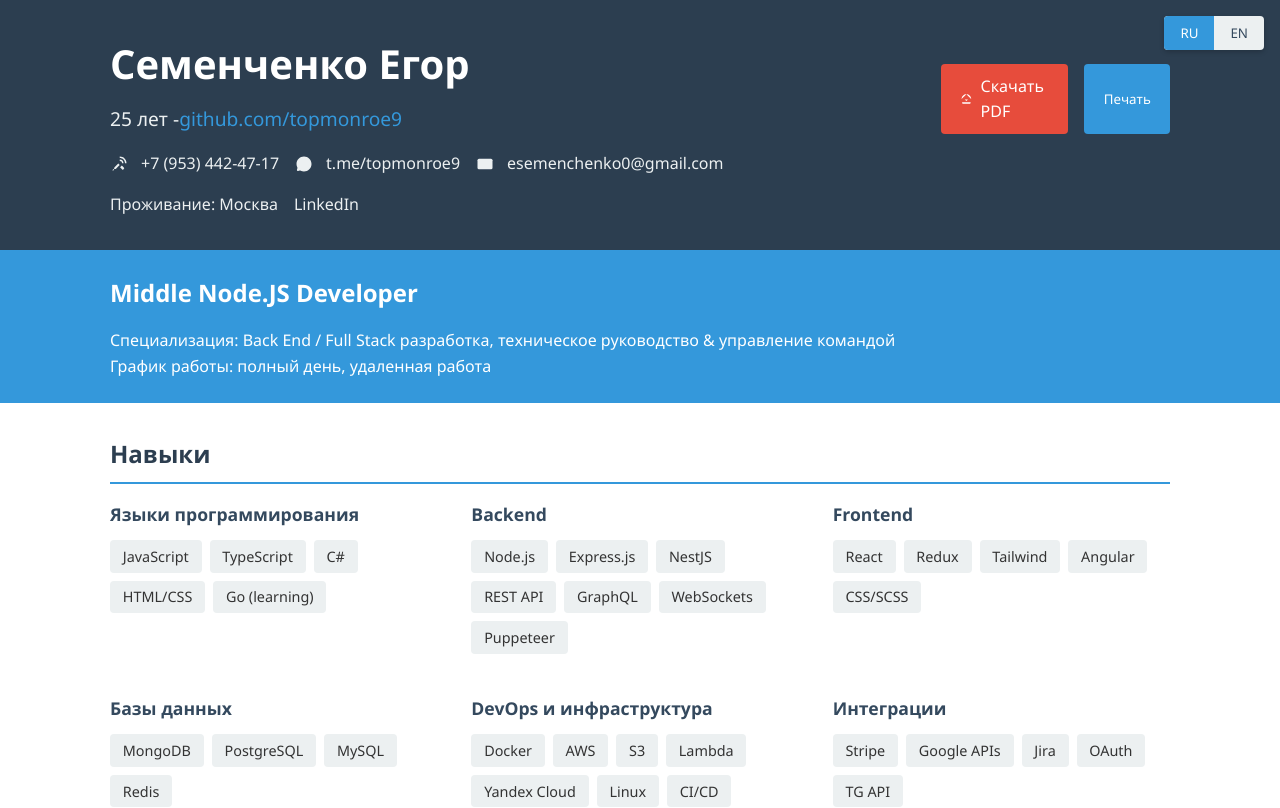
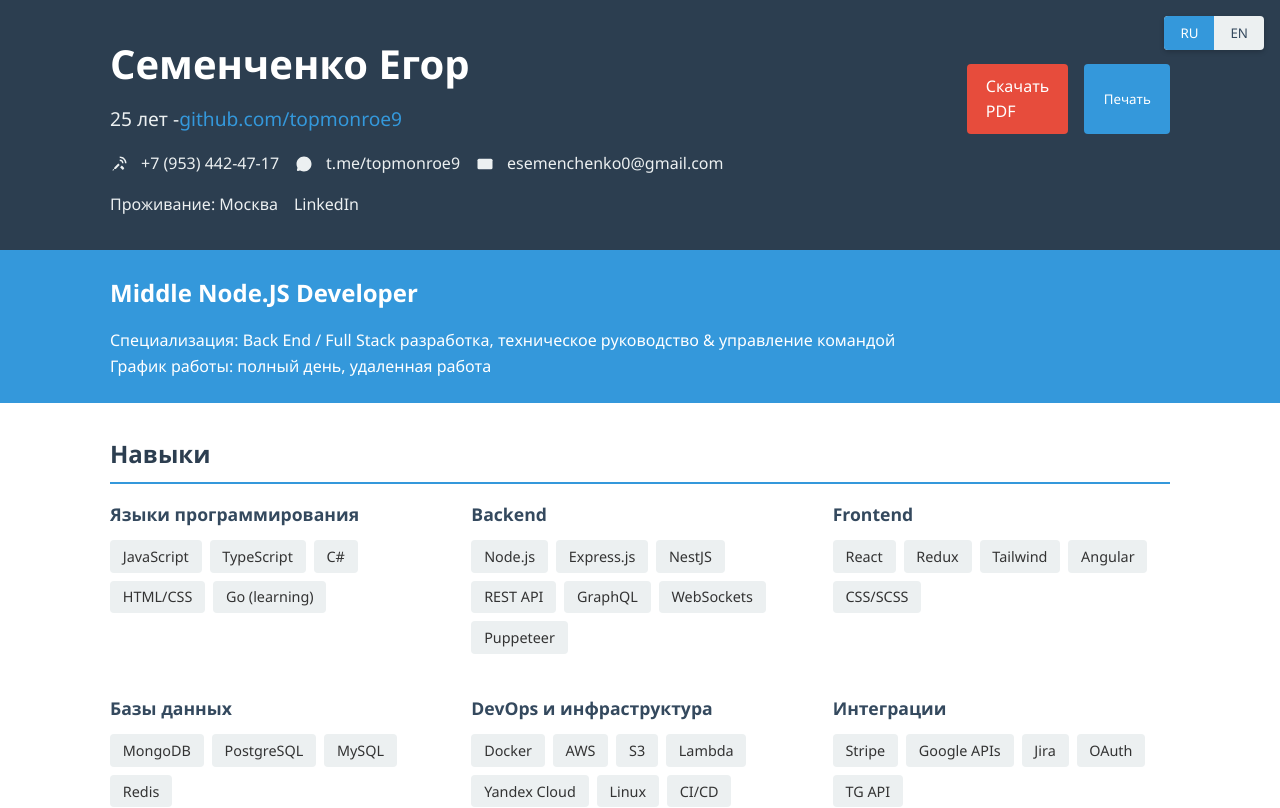
Before and after one commit to topmonroe9/topmonroe9.github.io, a React (Create React App) app: page / in a window 1280 px wide. Shown: the top 808 px of the page. Built offline with nearby package versions, Linux system fonts and the light colour scheme.

Commit message:
Implement download functionality for resume PDF based on language selection

```diff
--- a/src/App.js
+++ b/src/App.js
@@ -159,23 +159,13 @@ function Header() {
           </div>
           <div className="action-buttons">
             <a
-              href={`Egor Semenchenko NodeJS ${
-                language === "en" ? "EN" : ""
-              }.pdf`}
+              href="#"
               className="download-btn"
-              download
+              onClick={(e) => {
+                e.preventDefault();
+                handleDownload(language);
+              }}
             >
-              <svg
-                className="download-icon"
-                viewBox="0 0 24 24"
-                xmlns="http://www.w3.org/2000/svg"
-              >
-                <path d="M12 16L12 8" />
-                <path d="M9 13L12 16L15 13" />
-                <path d="M20 18V19C20 20.105 19.105 21 18 21H6C4.895 21 4 20.105 4 19V18" />
-                <path d="M12 3V3C16.971 3 21 7.029 21 12V12" />
-                <path d="M12 3V3C7.029 3 3 7.029 3 12V12" />
-              </svg>
               <span id="download-text">{strings.download_pdf}</span>
             </a>
             <button
@@ -719,4 +709,25 @@ function AboutSection() {
   );
 }
 
+function handleDownload(language) {
+  const fileName =
+    language === "en"
+      ? "Egor Semenchenko NodeJS.pdf"
+      : "Егор Семенченко NodeJS.pdf";
+
+  // Create a link element
+  const link = document.createElement("a");
+  link.href = fileName;
+  link.download = fileName;
+
+  // Append to the document
+  document.body.appendChild(link);
+
+  // Trigger the download
+  link.click();
+
+  // Clean up
+  document.body.removeChild(link);
+}
+
 export default ResumeApp;
```
